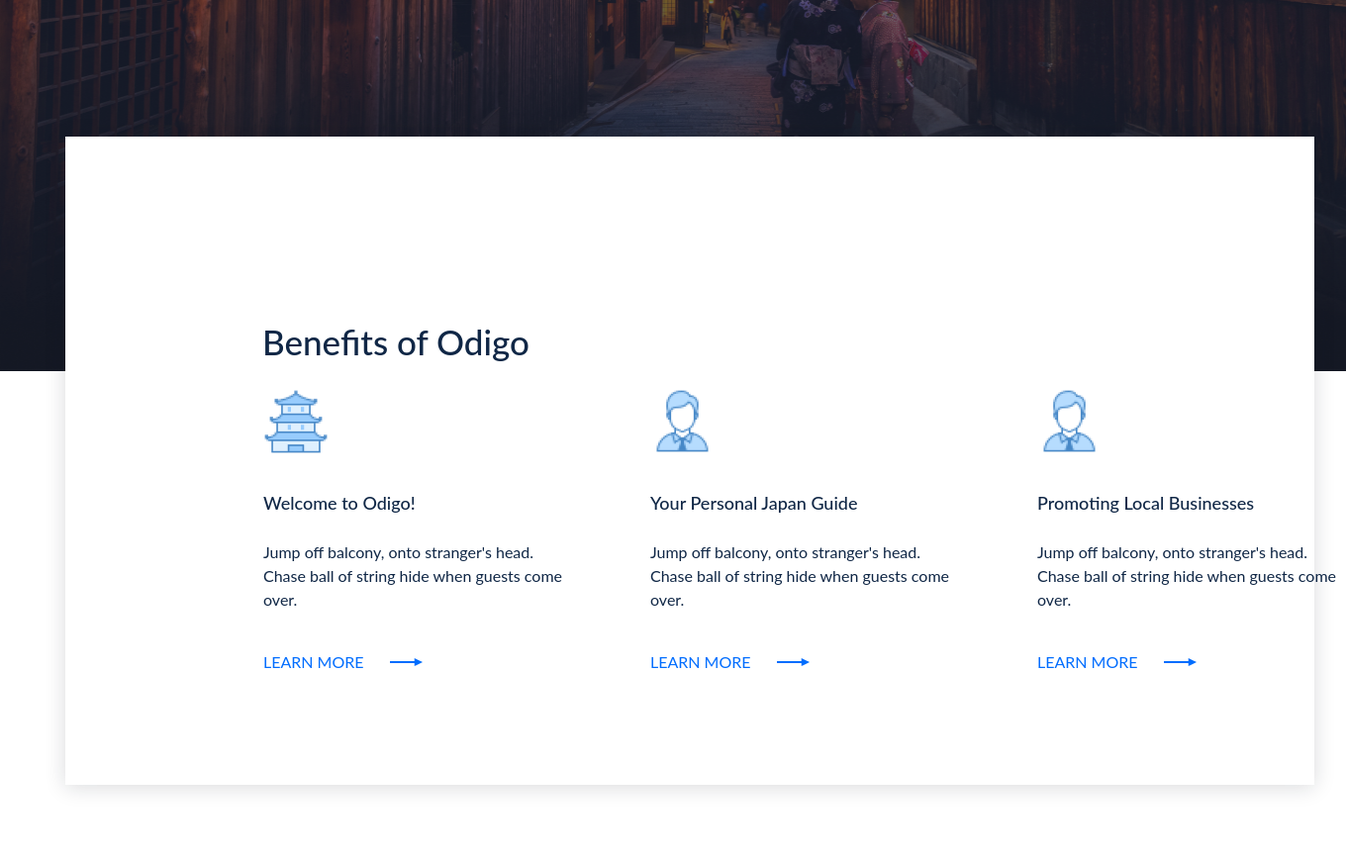
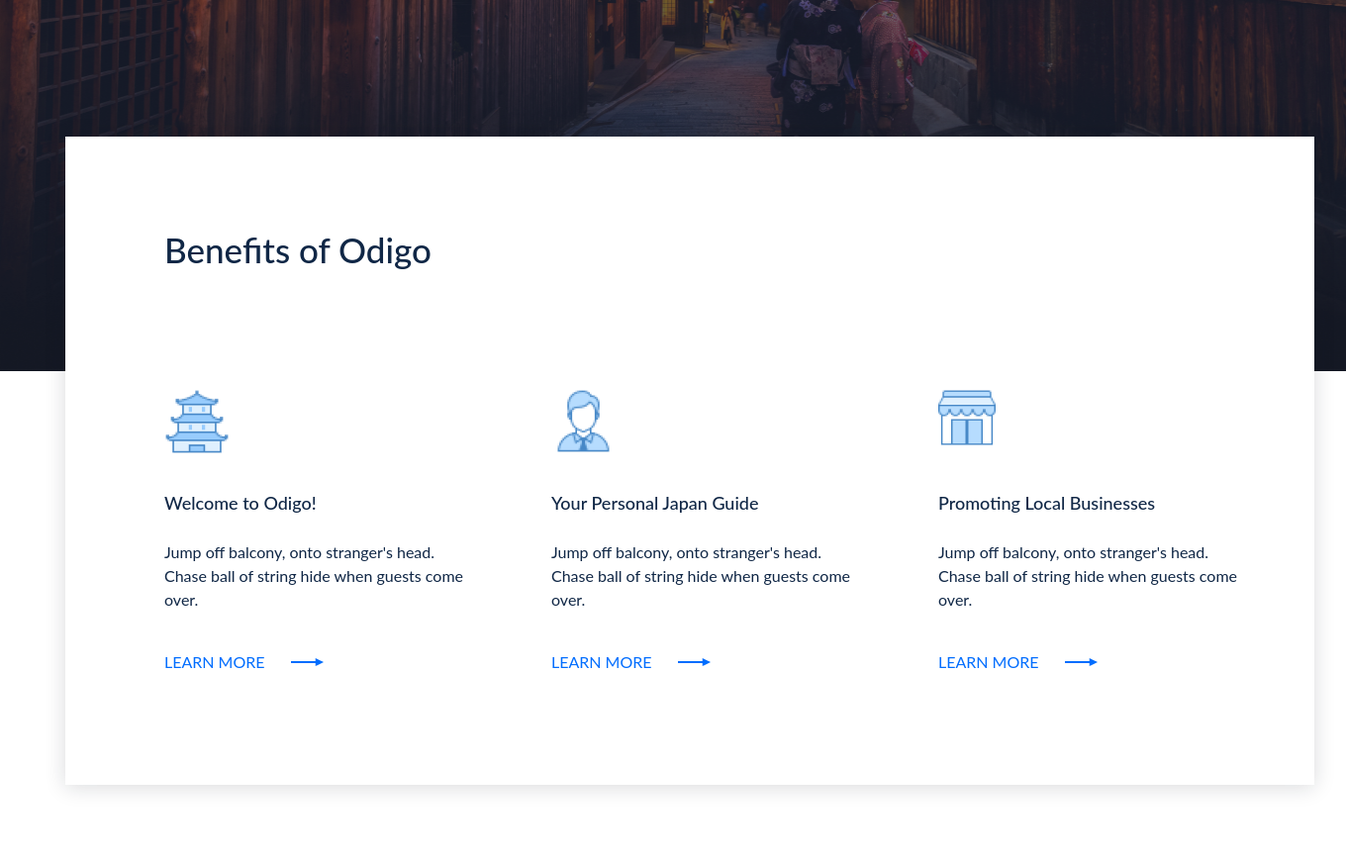
Before and after one commit to ngocngo10/html-css-training, a PHP site: page / in a window 1360 px wide. Shown: the part 601-1475 px from the top of the page at 99% size. Run offline with PHP 8.4, Linux system fonts and the light colour scheme; some libraries are stand-ins or nearby versions.

Commit message:
update width for benefit items

```diff
--- a/practice-one/assets/css/benefits-section.css
+++ b/practice-one/assets/css/benefits-section.css
@@ -2,15 +2,6 @@
   position: relative;
   top: -237px;
   height: 655px;
-  /* max-width: 1440px;
-  width: 100%; */
-  /* margin: 0 72px 0 106px; */
-  /* width: 100%; */
-  /* max-width: 1262px; */
-  /* background: var(--secondary-color);
-
-  box-shadow: 0px 2px 20px rgba(21, 24, 36, 0.15993);
-  color: var(--primary-color); */
 }
 
 .benefits-wrap {
@@ -27,18 +18,11 @@
   font-weight: 500;
   font-size: 35px;
   line-height: 42px;
-  margin-top: 93px;
-  margin-left: 99px;
 }
 
 .benefit__list {
-  position: absolute;
-  top: 255px;
-  bottom: 112px;
   height: 288px;
-  margin-left: 100px;
-  margin-right: 63px;
-  padding-inline-start: 0;
+  margin-top: 120px;
   display: flex;
   justify-content: space-between;
   column-gap: 74px;
@@ -47,7 +31,7 @@
 .benefit__item {
   position: relative;
   list-style-type: none;
-  width: 317px;
+  width: 33.33%;
 }
 
 .benefit__icon {
@@ -58,11 +42,10 @@
   bottom: 77.08%;
 }
 
-.benefit__item h3 {
+.benefit__item-title {
   position: absolute;
   height: 24px;
   left: 0%;
-  /* right: 51.42%; */
   top: calc(50% - 24px/2 - 29px);
   font-weight: 500;
   font-size: 18px;
--- a/practice-one/index.html
+++ b/practice-one/index.html
@@ -60,10 +60,9 @@
           <ul class="benefit__list">
             <li class="benefit__item">
               <img class="benefit__icon" src="./assets/images/benefits-welcome-icon.png" alt="benefits-welcome-icon">
-              <h3>Welcome to Odigo!</h3>
-              <div class="benefit-des">
-                <p>Jump off balcony, onto stranger's head. Chase ball of string hide when guests come over.</p>
-              </div>
+              <h3 class="benefit__item-title">Welcome to Odigo!</h3>
+              <p class="benefit-des">Jump off balcony, onto stranger's head. Chase ball of string hide when guests come
+                over.</p>
               <a class="benefit-learn-more" href="javascript:void(0)">
                 <span class="link-content">Learn more</span>
                 <img class="link-icon" src="./assets/images/arrow-icon.png" alt="arrow-icon">
@@ -71,10 +70,9 @@
             </li>
             <li class="benefit__item">
               <img class="benefit__icon" src="./assets/images/benefits-personal-icon.png" alt="benefits-welcome-icon">
-              <h3>Your Personal Japan Guide</h3>
-              <div class="benefit-des">
-                <p>Jump off balcony, onto stranger's head. Chase ball of string hide when guests come over.</p>
-              </div>
+              <h3 class="benefit__item-title">Your Personal Japan Guide</h3>
+              <p class="benefit-des">Jump off balcony, onto stranger's head. Chase ball of string hide when guests come
+                over.</p>
               <a class="benefit-learn-more" href="javascript:void(0)">
                 <span class="link-content">Learn more</span>
                 <img class="link-icon" src="./assets/images/arrow-icon.png" alt="arrow-icon">
@@ -82,10 +80,9 @@
             </li>
             <li class="benefit__item">
               <img class="benefit__icon" src="./assets/images/benefits-promoting-icon.png" alt="benefits-welcome-icon">
-              <h3>Promoting Local Businesses</h3>
-              <div class="benefit-des">
-                <p>Jump off balcony, onto stranger's head. Chase ball of string hide when guests come over.</p>
-              </div>
+              <h3 class="benefit__item-title">Promoting Local Businesses</h3>
+              <p class="benefit-des">Jump off balcony, onto stranger's head. Chase ball of string hide when guests come
+                over.</p>
               <a class="benefit-learn-more" href="javascript:void(0)">
                 <span class="link-content">Learn more</span>
                 <img class="link-icon" src="./assets/images/arrow-icon.png" alt="arrow-icon">
```
Also changed, not shown: practice-one/assets/images/benefits-promoting-icon.png.
